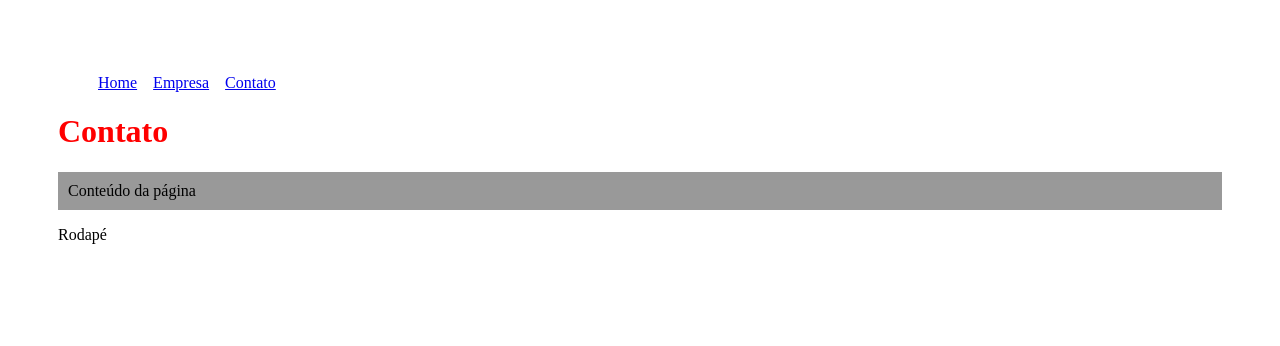
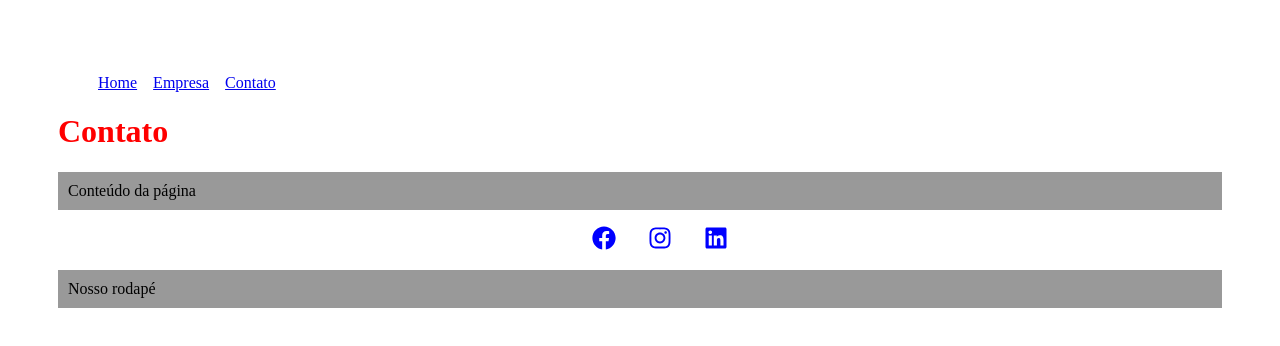
Before and after one commit to BarbasPedro/Curso-React, a React (Create React App) app: page /contato in a window 1280 px wide. Shown: the top 346 px of the page. Built offline with nearby package versions, Linux system fonts and the light colour scheme.

Commit message:
React Icons

```diff
--- a/package.json
+++ b/package.json
@@ -11,6 +11,7 @@
   "dependencies": {
     "react": "^18.0.0",
     "react-dom": "^18.0.0",
+    "react-icons": "^4.12.0",
     "react-router-dom": "^5.3.4",
     "react-scripts": "^5.0.1"
   },
--- a/src/pages/layout/Footer.js
+++ b/src/pages/layout/Footer.js
@@ -1,9 +1,16 @@
-import { Link } from 'react-router-dom'
-
+import {FaFacebook, FaInstagram, FaLinkedin} from 'react-icons/fa'
+import styles from './Footer.module.css'
 
 const Footer = () => {
   return(
-    <footer>Rodapé</footer>
+    <footer>
+      <ul className={styles.social_list}>
+        <li className={styles.item}><FaFacebook /></li>
+        <li className={styles.item}><FaInstagram /></li>
+        <li className={styles.item}><FaLinkedin /></li>
+      </ul>
+      <p>Nosso rodapé</p>
+    </footer>
   )
 }
 
--- /dev/null
+++ b/src/pages/layout/Footer.module.css
@@ -0,0 +1,16 @@
+.social_list {
+  display: flex;
+  justify-content: center;
+  align-items: center;
+  list-style: none;
+}
+
+.social_list li{
+  margin:0 1rem;
+}
+
+.social_list svg{
+  cursor: pointer;
+  font-size: 1.5rem;
+  color:blue;
+}
```
Also changed, not shown: 1 other file (tests, documents, lock files or other folders).
